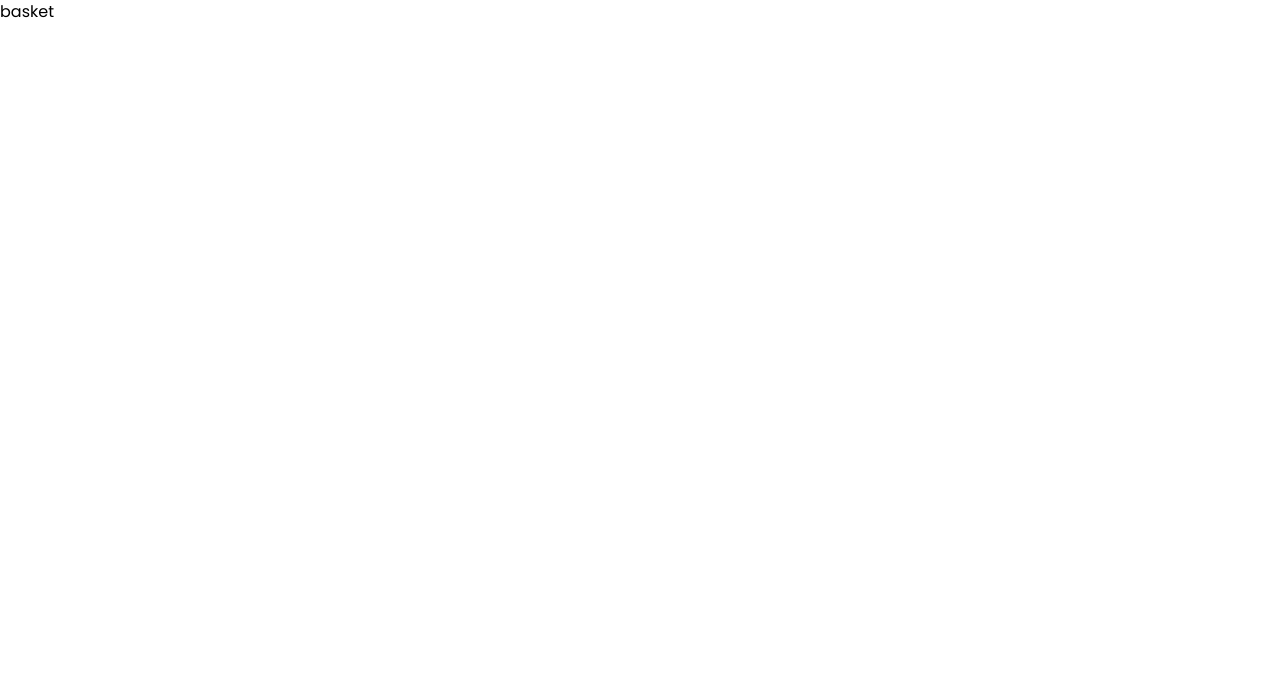
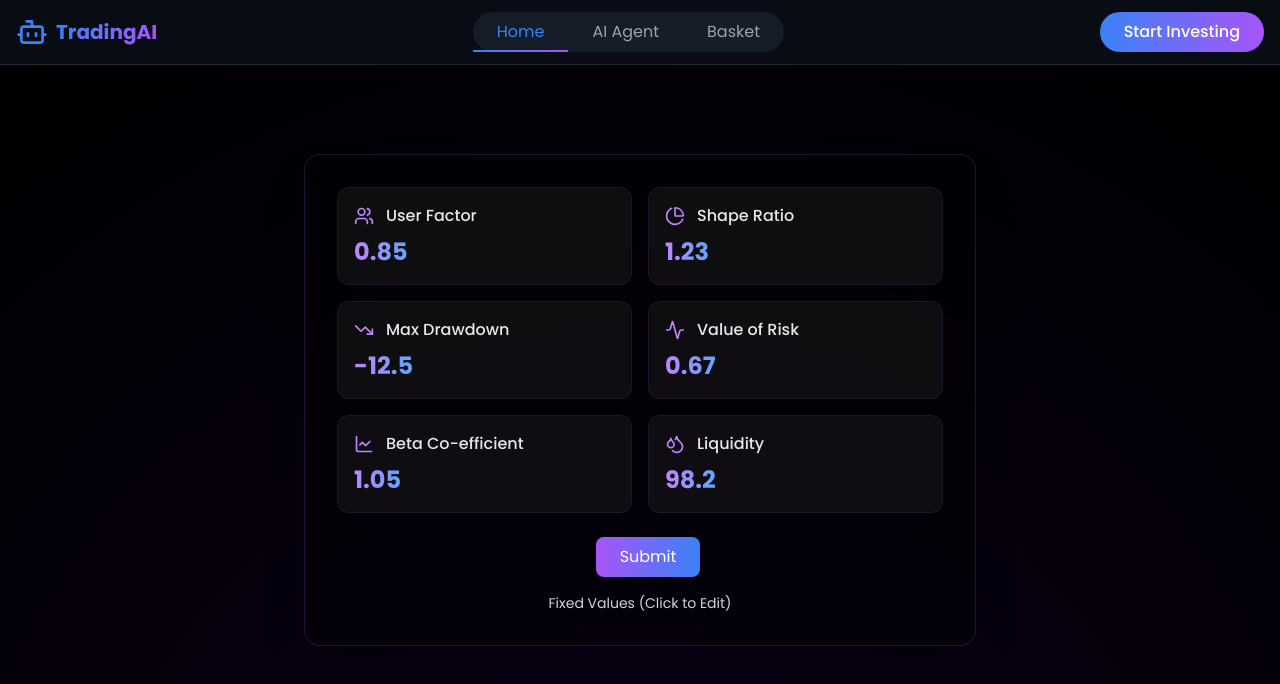
Before and after one commit to mmaroof487/InvoStake, a React (Vite) app in the folder client/: page /basket in a window 1280 px wide. Shown: the top 684 px of the page. Built offline with nearby package versions, Linux system fonts and the light colour scheme.

Commit message:
feat: added basket feature with ai support

```diff
--- a/client/src/components/Ai.jsx
+++ /dev/null
@@ -1,41 +0,0 @@
-import axios from "axios";
-import { useState } from "react";
-
-export default function Ai() {
-	const [answer, setAnswer] = useState("");
-
-	async function generate() {
-		console.log("fetching");
-		const response = await axios({
-			url: import.meta.env.VITE_API_KEY,
-			method: "post",
-			data: {
-				contents: [
-					{
-						parts: [
-							{
-								text: import.meta.env.VITE_USER_INPUT,
-							},
-						],
-					},
-				],
-			},
-		});
-		setAnswer(response.data.candidates[0].content.parts[0].text);
-	}
-	return (
-		<>
-			<div
-				onClick={() => {
-					generate();
-				}}
-				className="bg-black p-14 text-white cursor-pointer">
-				generate
-			</div>
-
-			<div>
-				<pre>{answer}</pre>
-			</div>
-		</>
-	);
-}
--- /dev/null
+++ b/client/src/components/Ai/index.js
@@ -0,0 +1,20 @@
+import axios from "axios";
+
+const response = await axios({
+	url: import.meta.env.VITE_API_KEY,
+	method: "post",
+	data: {
+		contents: [
+			{
+				parts: [
+					{
+						text: import.meta.env.VITE_USER_INPUT,
+					},
+				],
+			},
+		],
+	},
+});
+const answer = response.data.candidates[0].content.parts[0].text;
+
+export default answer;
--- a/client/src/pages/Basket/index.jsx
+++ b/client/src/pages/Basket/index.jsx
@@ -1,3 +1,197 @@
+import { useState, useEffect } from "react";
+import { Activity, Users, PieChart, TrendingDown, LineChart, Droplets } from "lucide-react";
+import Navbar from "../Navbar";
+import axios from "axios";
+
+const initialMetrics = [
+	{ name: "User Factor", value: 0.85, icon: <Users className="w-5 h-5" />, trend: 0 },
+	{ name: "Shape Ratio", value: 1.23, icon: <PieChart className="w-5 h-5" />, trend: 0 },
+	{ name: "Max Drawdown", value: -12.5, icon: <TrendingDown className="w-5 h-5" />, trend: 0 },
+	{ name: "Value of Risk", value: 0.67, icon: <Activity className="w-5 h-5" />, trend: 0 },
+	{ name: "Beta Co-efficient", value: 1.05, icon: <LineChart className="w-5 h-5" />, trend: 0 },
+	{ name: "Liquidity", value: 98.2, icon: <Droplets className="w-5 h-5" />, trend: 0 },
+];
+
 export default function Basket() {
-	return <>basket</>;
+	const [isFixed, setIsFixed] = useState(true);
+	const [metrics, setMetrics] = useState(initialMetrics);
+	const [isEditing, setIsEditing] = useState(false);
+	const [editingMetric, setEditingMetric] = useState(null);
+	const [savedValues, setSavedValues] = useState(initialMetrics);
+	const [showRightPanel, setShowRightPanel] = useState(false);
+	const [answer, setAnswer] = useState(null);
+
+	useEffect(() => {
+		let interval;
+		if (!isFixed) {
+			setSavedValues(metrics);
+			interval = setInterval(() => {
+				setMetrics((currentMetrics) =>
+					currentMetrics.map((metric) => {
+						const change = (Math.random() - 0.5) * 0.1;
+						const newValue = Number((metric.value + change).toFixed(2));
+						return {
+							...metric,
+							value: newValue,
+							trend: change > 0 ? 1 : change < 0 ? -1 : 0,
+						};
+					})
+				);
+			}, 2000);
+		} else {
+			setMetrics(savedValues);
+		}
+
+		return () => interval && clearInterval(interval);
+	}, [isFixed, metrics, savedValues]);
+
+	const formatValue = (value, name) => (["Liquidity", "Max Drawdown"].includes(name) ? value.toFixed(1) : value.toFixed(2));
+
+	const handleEdit = (metric) => {
+		if (!isFixed) return;
+		setEditingMetric(metric);
+		setIsEditing(true);
+	};
+
+	const handleSave = (e) => {
+		e.preventDefault();
+		if (editingMetric) {
+			const newMetrics = metrics.map((m) => (m.name === editingMetric.name ? editingMetric : m));
+			setMetrics(newMetrics);
+			setSavedValues(newMetrics);
+			setIsEditing(false);
+			setEditingMetric(null);
+		}
+	};
+
+	const handleToggle = () => {
+		if (!isEditing) setIsFixed(!isFixed);
+	};
+
+	// Make this function async
+	const handleSubmit = async () => {
+		try {
+			const response = await axios({
+				url: import.meta.env.VITE_API_KEY,
+				method: "post",
+				data: {
+					contents: [
+						{
+							parts: [
+								{
+									text: import.meta.env.VITE_USER_INPUT,
+								},
+							],
+						},
+					],
+				},
+			});
+			setAnswer(response.data.candidates[0].content.parts[0].text);
+		} catch (error) {
+			console.error("Error fetching AI data:", error);
+			setAnswer("Failed to fetch data.");
+		}
+
+		const zeroedMetrics = metrics.map((metric) => ({ ...metric, value: 0, trend: 0 }));
+		setMetrics(zeroedMetrics);
+		setSavedValues(zeroedMetrics);
+		setIsFixed(true);
+		setIsEditing(false);
+		setEditingMetric(null);
+		setShowRightPanel(true);
+	};
+
+	return (
+		<>
+			<Navbar />
+			<div className="min-h-screen bg-black relative">
+				<div className="absolute inset-0 bg-[radial-gradient(circle_at_50%_120%,rgba(120,0,255,0.1),rgba(0,0,0,0.3))]" />
+				<div className="relative min-h-screen p-8 flex items-center justify-center gap-8">
+					<div className="bg-black/40 backdrop-blur-sm rounded-2xl p-8 w-full max-w-2xl shadow-2xl border border-purple-500/20">
+						<div className="space-y-6">
+							{isEditing && editingMetric ? (
+								<form onSubmit={handleSave} className="bg-white/5 rounded-xl p-6 backdrop-blur-sm">
+									<h3 className="text-xl text-purple-300 mb-4">Edit {editingMetric.name}</h3>
+									<div className="space-y-4">
+										<div>
+											<label className="block text-gray-300 mb-2">Value</label>
+											<input
+												type="number"
+												step="0.01"
+												value={editingMetric.value}
+												onChange={(e) =>
+													setEditingMetric({
+														...editingMetric,
+														value: parseFloat(e.target.value) || 0,
+													})
+												}
+												className="w-full bg-black/30 border border-purple-500/30 rounded-lg px-4 py-2 text-white"
+											/>
+										</div>
+										<div className="flex gap-3">
+											<button type="submit" className="px-4 py-2 bg-purple-500 text-white rounded-lg hover:bg-purple-600 transition-colors">
+												Save
+											</button>
+											<button
+												type="button"
+												onClick={() => {
+													setIsEditing(false);
+													setEditingMetric(null);
+												}}
+												className="px-4 py-2 bg-white/10 text-purple-300 rounded-lg hover:bg-white/20 transition-colors">
+												Cancel
+											</button>
+										</div>
+									</div>
+								</form>
+							) : (
+								<div className="grid grid-cols-1 md:grid-cols-2 gap-4">
+									{metrics.map((metric, index) => (
+										<div
+											key={index}
+											className={`bg-white/5 rounded-xl p-4 backdrop-blur-sm border border-purple-500/10 transition-all duration-300
+                      ${isFixed ? "hover:border-purple-500/30 hover:bg-white/10 cursor-pointer" : "cursor-default"}`}
+											onClick={() => handleEdit(metric)}>
+											<div className="flex items-center gap-3 mb-2">
+												<div className="text-purple-400">{metric.icon}</div>
+												<h3 className="text-gray-200 font-medium">{metric.name}</h3>
+											</div>
+											<div className="flex items-center gap-2">
+												<div className="text-2xl font-bold bg-gradient-to-r from-purple-400 to-blue-400 bg-clip-text text-transparent">{formatValue(metric.value, metric.name)}</div>
+												{!isFixed && (
+													<span className={`text-sm ${metric.trend > 0 ? "text-green-400" : metric.trend < 0 ? "text-red-400" : "text-gray-400"}`}>{metric.trend > 0 ? "↑" : metric.trend < 0 ? "↓" : "→"}</span>
+												)}
+											</div>
+										</div>
+									))}
+								</div>
+							)}
+
+							<div className="flex flex-col items-center justify-center gap-4 mt-6">
+								<div className="flex items-center gap-4">
+									<div className={`toggle-switch ${!isFixed ? "active" : ""} ${isEditing ? "opacity-50 cursor-not-allowed" : "cursor-pointer"}`} onClick={handleToggle}>
+										<div className="toggle-switch-handle" />
+									</div>
+									<button onClick={handleSubmit} className="px-6 py-2 bg-gradient-to-r from-purple-500 to-blue-500 text-white rounded-lg hover:from-purple-600 hover:to-blue-600 transition-colors shadow-lg">
+										Submit
+									</button>
+								</div>
+								<span className="text-gray-300 text-sm">{isFixed ? "Fixed Values (Click to Edit)" : "Dynamic Values"}</span>
+							</div>
+						</div>
+					</div>
+
+					{showRightPanel && (
+						<div className="bg-black/40 backdrop-blur-sm rounded-2xl p-6 w-full max-w-md shadow-2xl border border-purple-500/20 animate-fade-in">
+							<div className="space-y-4">
+								<h3 className="text-xl font-bold bg-gradient-to-r from-purple-400 to-blue-400 bg-clip-text text-transparent">Your AI Recommended BASKET</h3>
+								<p className="text-gray-300">{answer ? answer : "fetching....."}</p>
+								<div className="h-1 w-full bg-gradient-to-r from-purple-500 to-blue-500 rounded animate-pulse" />
+							</div>
+						</div>
+					)}
+				</div>
+			</div>
+		</>
+	);
 }
--- a/client/src/pages/Navbar/index.jsx
+++ b/client/src/pages/Navbar/index.jsx
@@ -4,7 +4,7 @@ import { useNavigate } from "react-router-dom";
 
 export default function Navbar() {
 	const [activeTab, setActiveTab] = useState("Home");
-	const navItems = ["Home", "AI Agent", "Basket"];
+	const navigate = useNavigate();
 
 	const handleScrollToBottom = () => {
 		window.scrollTo({
@@ -12,25 +12,12 @@ export default function Navbar() {
 			behavior: "smooth",
 		});
 	};
-
-	const navigate = useNavigate();
-	const NavLink = (prop) =>
-		prop.text === "AI Agent" ? (
-			<button
-				onMouseOver={() => setActiveTab(prop.text)}
-				onClick={() => {
-					handleScrollToBottom();
-				}}
-				className={`py-2 px-6 transition-all duration-300 relative ${activeTab === prop.text ? "text-blue-500" : "text-gray-400 hover:text-gray-200"}`}>
-				{prop.text}
-				{activeTab === prop.text && <span className="absolute bottom-0 left-0 w-full h-0.5 bg-gradient-to-r from-blue-500 to-purple-500" />}
-			</button>
-		) : (
-			<button onMouseOver={() => setActiveTab(prop.text)} className={`py-2 px-6 transition-all duration-300 relative ${activeTab === prop.text ? "text-blue-500" : "text-gray-400 hover:text-gray-200"}`}>
-				{prop.text}
-				{activeTab === prop.text && <span className="absolute bottom-0 left-0 w-full h-0.5 bg-gradient-to-r from-blue-500 to-purple-500" />}
-			</button>
-		);
+	const handleScrollToTop = () => {
+		window.scrollTo({
+			top: 0,
+			behavior: "smooth", // For smooth scrolling
+		});
+	};
 
 	return (
 		<nav className="w-full backdrop-blur-sm bg-gray-900/50 fixed top-0 z-50 border-b border-gray-800">
@@ -45,20 +32,49 @@ export default function Navbar() {
 					{/* Desktop Navigation */}
 					<div className="hidden md:flex items-center space-x-2">
 						<div className="flex bg-gray-800/50 rounded-full backdrop-blur-sm">
-							{navItems.map((item) => (
-								<NavLink key={item} text={item} />
-							))}
+							{/* Home */}
+
+							<button
+								onMouseOver={() => setActiveTab("Home")}
+								onClick={() => {
+									navigate("/");
+									handleScrollToTop();
+								}}
+								className={`py-2 px-6 transition-all duration-300 relative ${activeTab === "Home" ? "text-blue-500" : "text-gray-400 hover:text-gray-200"}`}>
+								Home
+								{activeTab === "Home" && <span className="absolute bottom-0 left-0 w-full h-0.5 bg-gradient-to-r from-blue-500 to-purple-500" />}
+							</button>
+
+							{/* AI Agent */}
+							<button
+								onMouseOver={() => setActiveTab("AI Agent")}
+								onClick={() => {
+									navigate("/");
+									handleScrollToBottom();
+								}}
+								className={`py-2 px-6 transition-all duration-300 relative ${activeTab === "AI Agent" ? "text-blue-500" : "text-gray-400 hover:text-gray-200"}`}>
+								AI Agent
+								{activeTab === "AI Agent" && <span className="absolute bottom-0 left-0 w-full h-0.5 bg-gradient-to-r from-blue-500 to-purple-500" />}
+							</button>
+
+							{/* Basket */}
+							<button
+								onMouseOver={() => setActiveTab("Basket")}
+								onClick={() => navigate("/basket")}
+								className={`py-2 px-6 transition-all duration-300 relative ${activeTab === "Basket" ? "text-blue-500" : "text-gray-400 hover:text-gray-200"}`}>
+								Basket
+								{activeTab === "Basket" && <span className="absolute bottom-0 left-0 w-full h-0.5 bg-gradient-to-r from-blue-500 to-purple-500" />}
+							</button>
 						</div>
 					</div>
 
+					{/* CTA Button */}
 					<div className="hidden md:block">
 						<button
 							className="px-6 py-2 bg-gradient-to-r from-blue-500 to-purple-500 rounded-full
-                           font-medium text-white transition-all duration-300 hover:shadow-lg
-                           hover:shadow-blue-500/25"
-							onClick={() => {
-								navigate("/basket");
-							}}>
+                font-medium text-white transition-all duration-300 hover:shadow-lg
+                hover:shadow-blue-500/25"
+							onClick={() => navigate("/basket")}>
 							Start Investing
 						</button>
 					</div>
```
Also changed, not shown: client/src/pages/Home/index.jsx (+3 -5 lines).
